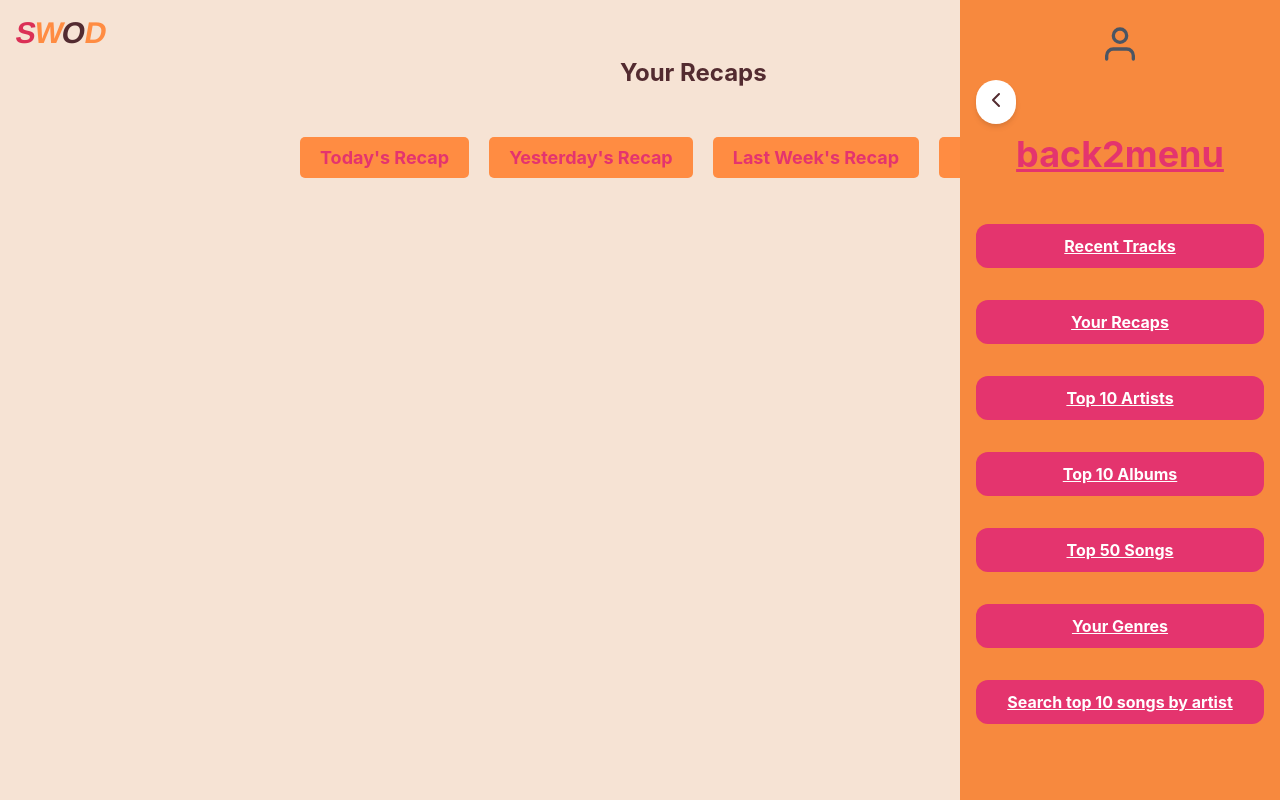
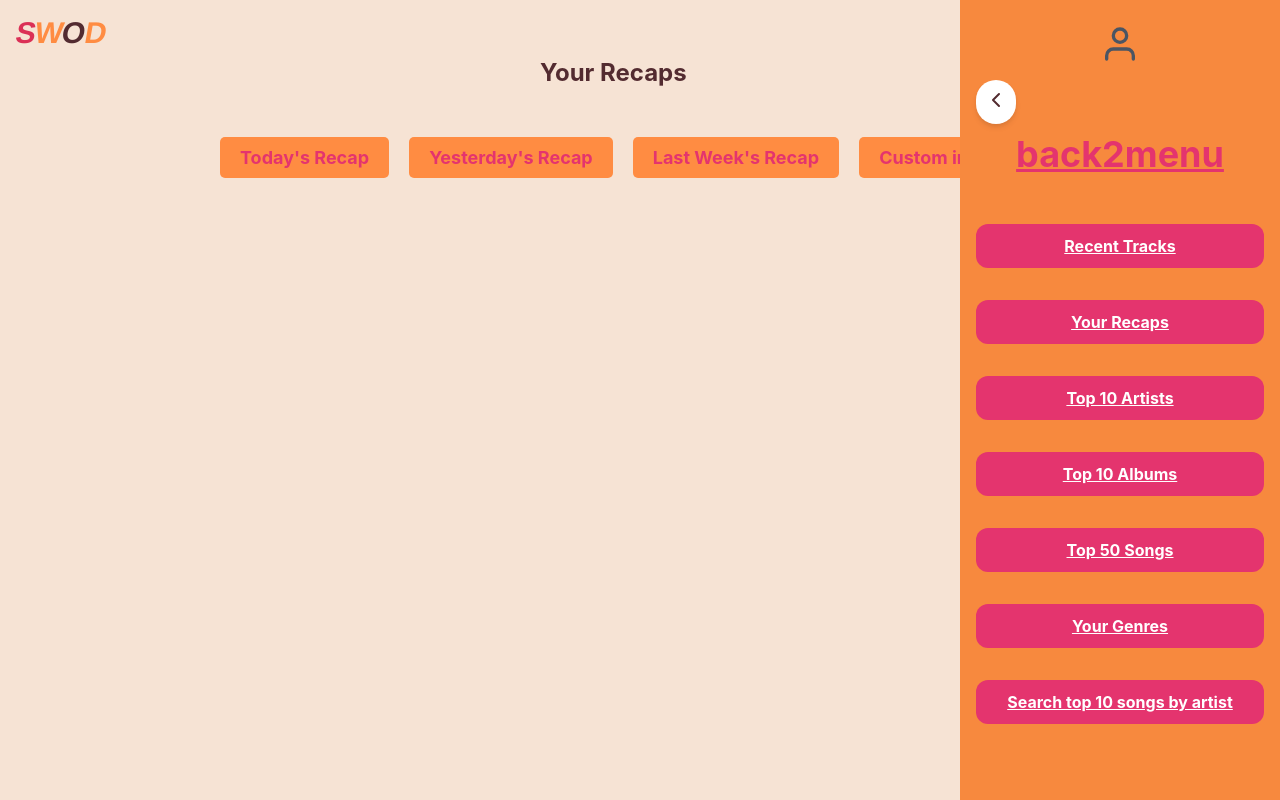
Before and after one commit to KamilesVersion/SWOD, a Flask app: page /recap in a window 1280 px wide. Run offline with Flask 3, Linux system fonts and the light colour scheme; the visitor is signed in with stand-in values (Sample User, id 1); parts of the project's set-up code (start-up, migrations or seed data) failed here and were passed over.

Commit message:
Fixed the spacing in recaps page

```diff
--- a/SWOD/SWOD/static/styles.css
+++ b/SWOD/SWOD/static/styles.css
@@ -754,7 +754,7 @@ input:-webkit-autofill {
     margin-top: 20px;
     display: flex;
     /*justify-content: center;*/
-    margin-left: 300px;
+    margin-left: 220px;
     margin-top:50px;
     gap: 20px;
 }
--- a/SWOD/SWOD/templates/recap_page.html
+++ b/SWOD/SWOD/templates/recap_page.html
@@ -1,114 +1,3 @@
-<!--<!DOCTYPE html>
-<html lang="en">
-
-<head>
-    <meta charset="UTF-8">
-    <meta name="viewport" content="width=device-width, initial-scale=1.0">
-    <title>Recap</title>
-
-    <style>
-        body {
-            margin: 0;
-            font-family: Arial, sans-serif;
-        }
-
-        .header-container {
-            background-color: rgb(153, 193, 185);
-            padding: 10px 20px;
-        }
-
-        .header {
-            display: flex;
-            justify-content: space-between;
-            align-items: center;
-        }
-
-        .right-container {
-            display: flex;
-            align-items: center;
-            gap: 15px;
-        }
-
-        .profile-link, .menu-link {
-            text-decoration: none;
-            font-size: 18px;
-            color: white;
-            font-weight: bold;
-        }
-
-            .profile-link:hover, .menu-link:hover {
-                color: lightgray;
-            }
-
-        .line {
-            width: 100%;
-            background-color: rgb(153, 193, 185);
-        }
-
-        .content {
-            background-color: rgb(201, 219, 186);
-            height: 100vh;
-            padding: 20px;
-            text-align: center;
-        }
-
-        .button-container {
-            margin-top: 20px;
-            display: flex;
-            justify-content: center;
-            gap: 20px;
-        }
-
-        .recap-button {
-            background-color: rgb(153, 193, 185);
-            border: none;
-            padding: 10px 20px;
-            font-size: 18px;
-            color: white;
-            font-weight: bold;
-            cursor: pointer;
-            border-radius: 5px;
-            text-decoration: none;
-        }
-
-            .recap-button:hover {
-                background-color: rgb(129, 163, 157);
-            }
-    </style>
-</head>
-
-<body>
-
-    <div class="header-container">
-        <div class="header">
-            <h1 style="color: white;">S.W.O.D.</h1>
-            <div class="right-container">
-                <a href="menu" class="menu-link">Menu</a>
-                <a href="profile" class="profile-link">Profile</a>
-            </div>
-        </div>
-    </div>
-
-    <div class="line">
-        <svg height="10" width="100%">
-            <line x1="0" y1="5" x2="100%" y2="5" stroke="white" stroke-width="2" />
-        </svg>
-    </div>
-
-    <div class="content">
-        <h2>Your Recaps</h2>
-        <div class="button-container">
-            <a href="{{ url_for('yesterday_recap') }}" class="recap-button">Yesterday's Recap</a>
-            <a href="last-week-recap" class="recap-button">Last Week's Recap</a>
-            <a href="{{ url_for('today_recap') }}" class="recap-button">Today's Recap</a>
-            <a href="{{ url_for('select_interval') }}" class="recap-button">Custom interval</a>
-        </div>
-    </div>
-
-</body>
-
-</html>-->
-
 <!DOCTYPE html>
 <html lang="en">
 <head>
@@ -174,7 +63,7 @@
 
         <!-- Main Content -->
         <main class="main-container">
-            <h2 class="card-title-50" style="color: #532B30; margin-left: 620px;">Your Recaps</h2>
+            <h2 class="card-title-50" style="color: #532B30; margin-left: 540px;">Your Recaps</h2>
             <div class="recap-button-container">
                 <a href="{{ url_for('today_recap') }}" class="recap-button">Today's Recap</a>
                 <a href="{{ url_for('yesterday_recap') }}" class="recap-button">Yesterday's Recap</a>
```
